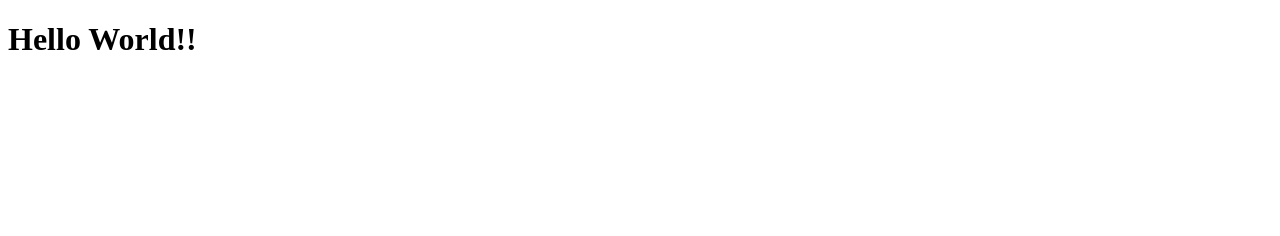
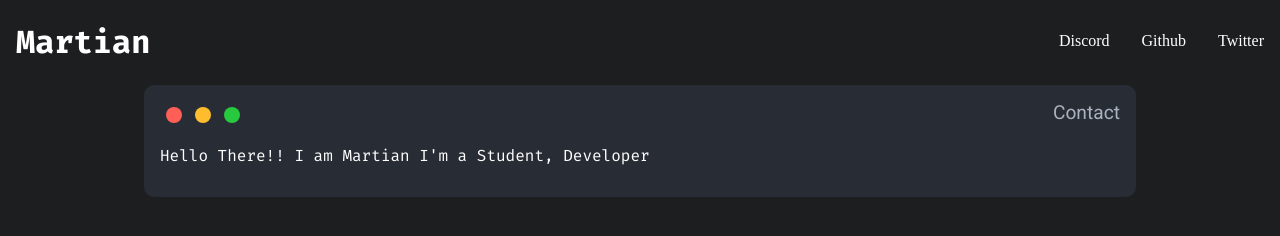
Before and after one commit to vaibhav-75007/portfolio, a plain HTML site: page src/index.html in a window 1280 px wide. Drawn offline with Linux system fonts and the light colour scheme.

Commit message:
Got the Basic view of the website done except for the images.

```diff
--- a/src/index.html
+++ b/src/index.html
@@ -4,12 +4,50 @@
     <head>
         <meta charset="UTF-8">
         <meta name="viewport" content="width=device-width, initial-scale=1.0">
+        <link rel="preconnect" href="https://fonts.googleapis.com">
+        <link rel="preconnect" href="https://fonts.gstatic.com" crossorigin>
+        <link
+            href="https://fonts.googleapis.com/css2?family=Fira+Code:wght@700&family=Fira+Mono&family=Roboto&display=swap"
+            rel="stylesheet">
         <link rel="stylesheet" href="styles/styles.css">
         <title>Martian</title>
     </head>
 
     <body>
-        <h1>Hello World!!</h1>
+        <header>
+            <h1 class="logo">Martian</h1>
+            <nav class="navbar">
+                <ul class="nav-items">
+                    <li class="items">Discord</li>
+                    <li class="items">Github</li>
+                    <li class="items">Twitter</li>
+                </ul>
+            </nav>
+        </header>
+        <main>
+            <div class="window">
+                <div class="ui-elements">
+                    <div class="ui-buttons">
+                        <div class="red-circle"></div>
+                        <div class="yellow-circle"></div>
+                        <div class="green-circle"></div>
+                    </div>
+                    <div>
+                        <a href="#" class="contact">Contact</a>
+                    </div>
+                </div>
+                <div class="main-content">
+                    <div class="pfp"></div>
+                    <div class="intro">
+                        <p>
+                            Hello There!!
+                            I am Martian
+                            I'm a Student, Developer
+                        </p>
+                    </div>
+                </div>
+            </div>
+        </main>
     </body>
 
 </html>
--- a/src/styles/styles.css
+++ b/src/styles/styles.css
@@ -0,0 +1,86 @@
+:root {
+    --default-bg: #1D1E20;
+    --accent-bg: #282C34;
+    --default-font-color: #FFFFFF;
+    --accent-font-color: #ABB2BF;
+}
+
+body {
+    background-color: var(--default-bg);
+    color: var(--default-font-color);
+    margin: 0;
+    padding: 0;
+}
+
+header {
+    display: flex;
+}
+
+ul.nav-items {
+    display: flex;
+    text-decoration: none;
+    list-style: none;
+}
+
+li.items {
+    margin: 1rem;
+}
+
+.logo {
+    padding-left: 1rem;
+    margin-right: auto;
+    font-family: 'Fira Code', monospace;
+    font-weight: Bold;
+}
+
+.window {
+    background-color: var(--accent-bg);
+    border-radius: 0.625rem;
+    width: 75%;
+    margin: auto;
+    padding: 1rem;
+}
+
+.ui-buttons,
+.ui-elements {
+    display: flex;
+}
+
+.ui-buttons {
+    margin-right: auto;
+}
+
+.ui-buttons div{
+    width: 1rem;
+    height: 1rem;
+    margin: 0.4rem;
+    border-radius: 50%;
+}
+
+.red-circle {
+    background-color: #FF5F56;
+}
+
+.yellow-circle {
+    background-color: #FFBD2E;
+}
+
+.green-circle {
+    background-color: #27C93F;
+}
+
+.contact {
+    color: var(--accent-font-color);
+    text-decoration: none;
+    font-family: 'Roboto', sans-serif;
+    font-size: 1.2rem;
+}
+
+.main-content {
+    display: flex;
+}
+
+.intro p{
+    font-family: 'Fira Mono', monospace;
+
+}
```
